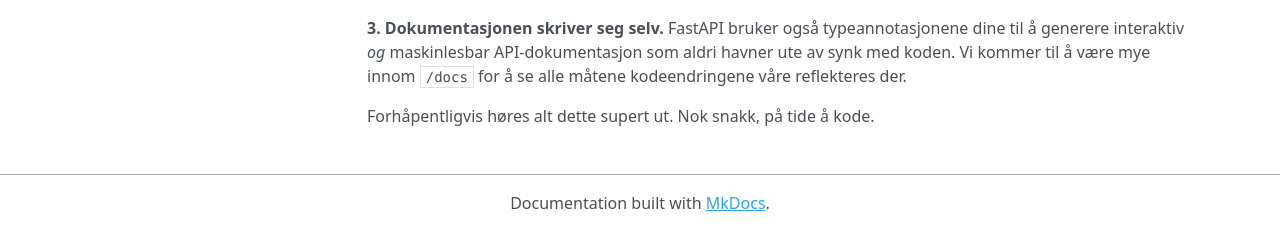
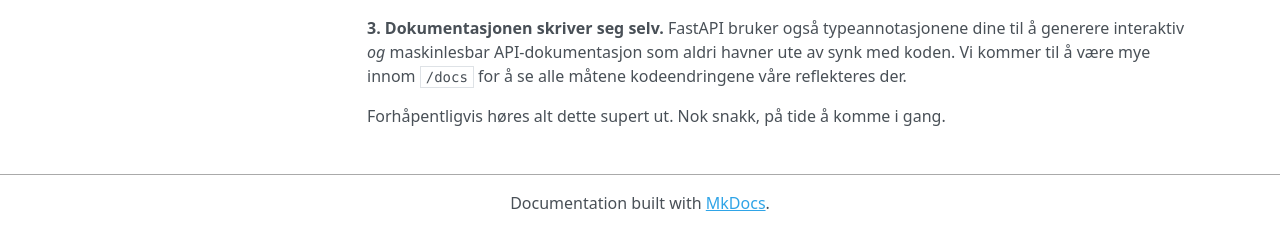
Before and after one commit to imre-kerr-sb1/fastapi-workshop, an MkDocs documentation site: the page built from docs/01-what-is-an-api_no.md, in a window 1280 px wide and 900 px high, scrolled down 2064 px. Shown: the part 669-897 px from the top of the window. Built offline with MkDocs 1.6.1, drawn with Linux system fonts in a browser that asks for light colours; nearby versions of some CDN libraries.

Commit message:
section 2 norw

```diff
--- a/docs/01-what-is-an-api_no.md
+++ b/docs/01-what-is-an-api_no.md
@@ -131,4 +131,4 @@ hvis du skulle ønske det.)
 interaktiv *og* maskinlesbar API-dokumentasjon som aldri havner ute av synk med koden. Vi kommer til
 å være mye innom `/docs` for å se alle måtene kodeendringene våre reflekteres der.
 
-Forhåpentligvis høres alt dette supert ut. Nok snakk, på tide å kode.
+Forhåpentligvis høres alt dette supert ut. Nok snakk, på tide å komme i gang.
```
